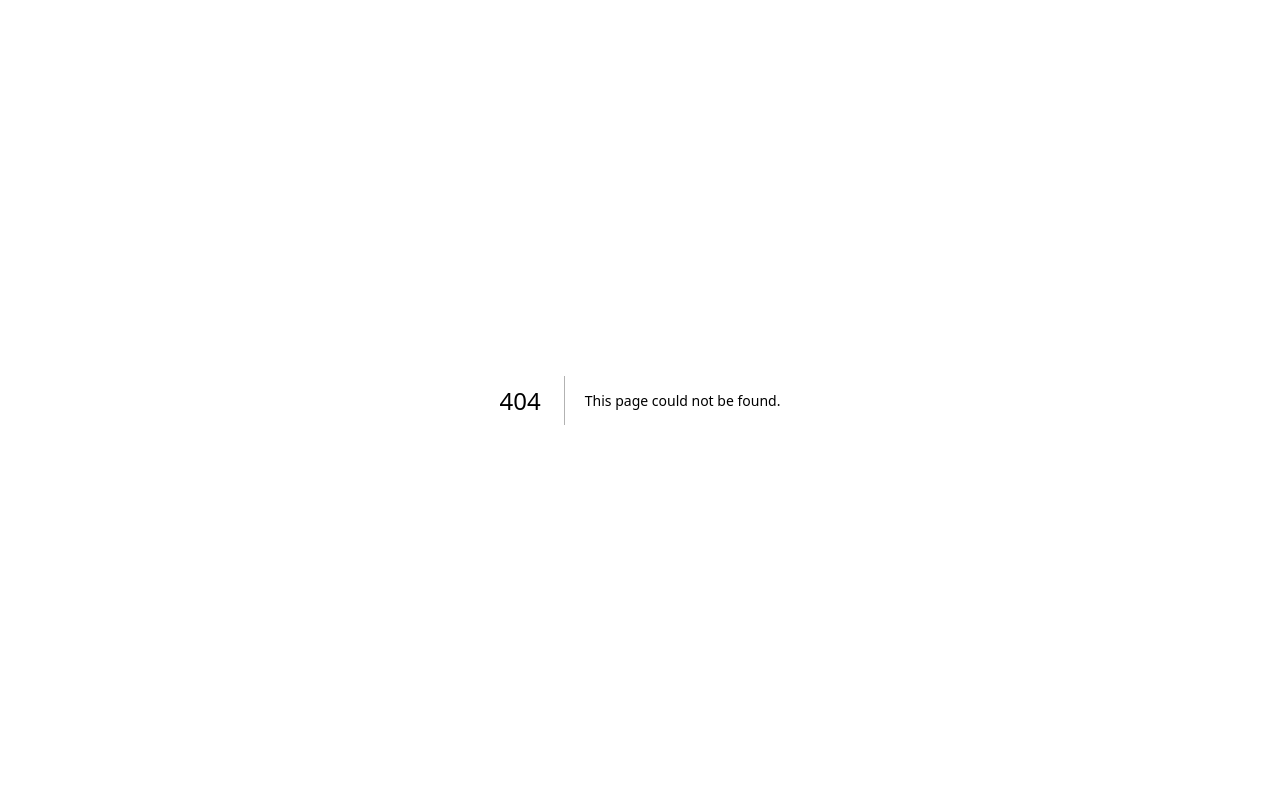
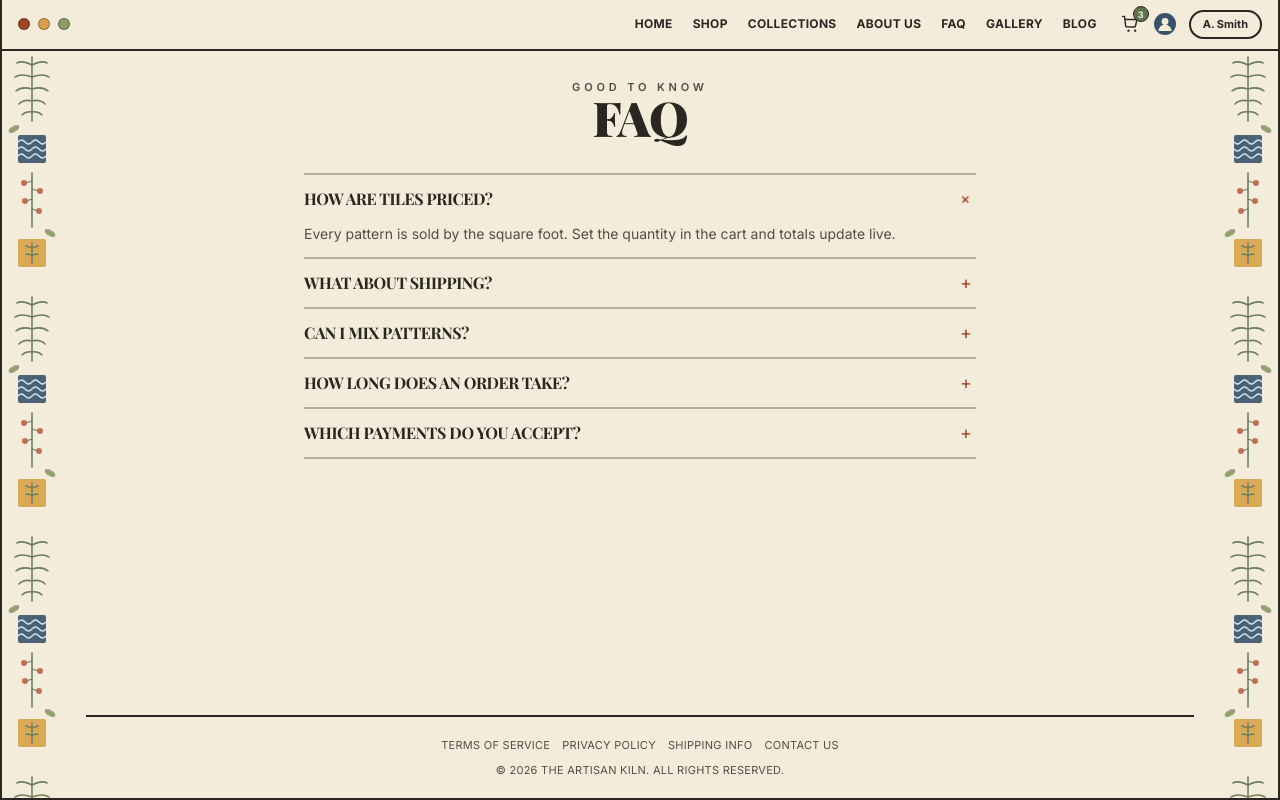
Before and after one commit to selimdev00/spica, a Next.js app: page /faq in a window 1280 px wide. Before the commit this address had no page. Built offline with nearby package versions, Linux system fonts and the light colour scheme.

Commit message:
Add FAQ page with animated accordion

```diff
--- /dev/null
+++ b/src/app/faq/page.tsx
@@ -0,0 +1,23 @@
+import type { Metadata } from "next";
+import SiteShell from "@/components/SiteShell";
+import PageTitle from "@/components/PageTitle";
+import FaqList, { type Faq } from "@/components/FaqList";
+
+export const metadata: Metadata = { title: "FAQ - The Artisan Kiln" };
+
+const FAQS: Faq[] = [
+  { q: "How are tiles priced?", a: "Every pattern is sold by the square foot. Set the quantity in the cart and totals update live." },
+  { q: "What about shipping?", a: "Shipping is a flat $25.00. Orders over $500 ship free." },
+  { q: "Can I mix patterns?", a: "Yes. Use the design tool to drop tiles onto a 6x6 grid and preview your own layout." },
+  { q: "How long does an order take?", a: "Tiles are fired to match your order. Most ship within two weeks." },
+  { q: "Which payments do you accept?", a: "Credit and debit cards, PayPal, Apple Pay, and bank transfer." },
+];
+
+export default function FaqPage() {
+  return (
+    <SiteShell>
+      <PageTitle eyebrow="Good to Know" title="FAQ" />
+      <FaqList faqs={FAQS} />
+    </SiteShell>
+  );
+}
--- /dev/null
+++ b/src/components/FaqList.tsx
@@ -0,0 +1,57 @@
+"use client";
+
+import { useState } from "react";
+import { AnimatePresence, motion } from "framer-motion";
+
+export interface Faq {
+  q: string;
+  a: string;
+}
+
+export default function FaqList({ faqs }: { faqs: Faq[] }) {
+  const [open, setOpen] = useState<number | null>(0);
+
+  return (
+    <div className="mx-auto max-w-2xl divide-y-2 divide-line/30 border-y-2 border-line/30">
+      {faqs.map((f, i) => {
+        const isOpen = open === i;
+        return (
+          <div key={f.q}>
+            <button
+              type="button"
+              aria-expanded={isOpen}
+              onClick={() => setOpen(isOpen ? null : i)}
+              className="flex w-full items-center justify-between gap-4 py-3 text-left"
+            >
+              <span className="font-display text-base font-bold uppercase tracking-tight">
+                {f.q}
+              </span>
+              <motion.span
+                aria-hidden="true"
+                animate={{ rotate: isOpen ? 45 : 0 }}
+                transition={{ duration: 0.2, ease: [0.22, 1, 0.36, 1] }}
+                className="grid h-5 w-5 shrink-0 place-items-center text-lg leading-none text-kiln-clay"
+              >
+                +
+              </motion.span>
+            </button>
+            <AnimatePresence initial={false}>
+              {isOpen && (
+                <motion.div
+                  key="content"
+                  initial={{ height: 0, opacity: 0 }}
+                  animate={{ height: "auto", opacity: 1 }}
+                  exit={{ height: 0, opacity: 0 }}
+                  transition={{ duration: 0.28, ease: [0.22, 1, 0.36, 1] }}
+                  className="overflow-hidden"
+                >
+                  <p className="pb-3 text-sm leading-relaxed text-ink/80">{f.a}</p>
+                </motion.div>
+              )}
+            </AnimatePresence>
+          </div>
+        );
+      })}
+    </div>
+  );
+}
```
